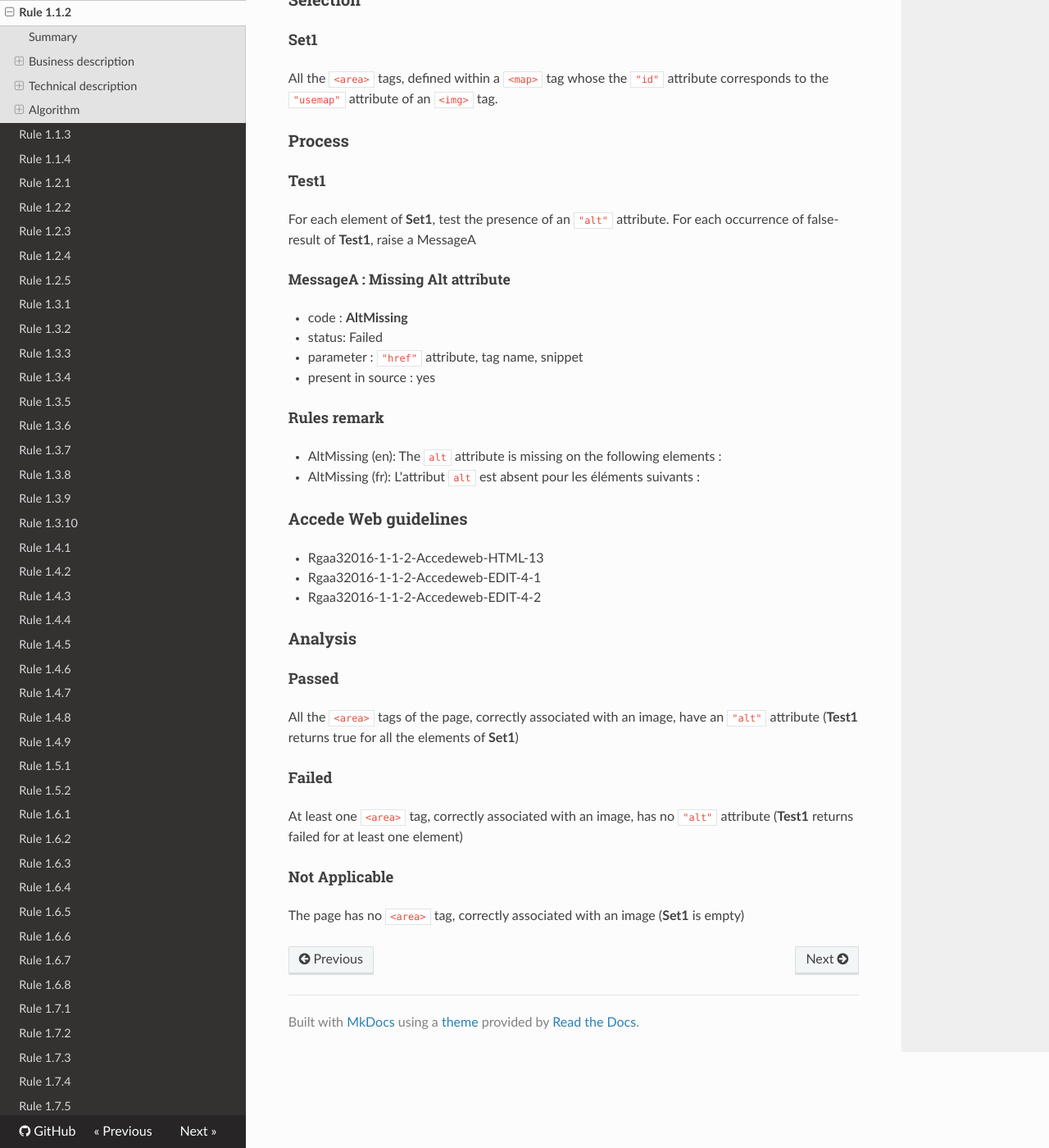
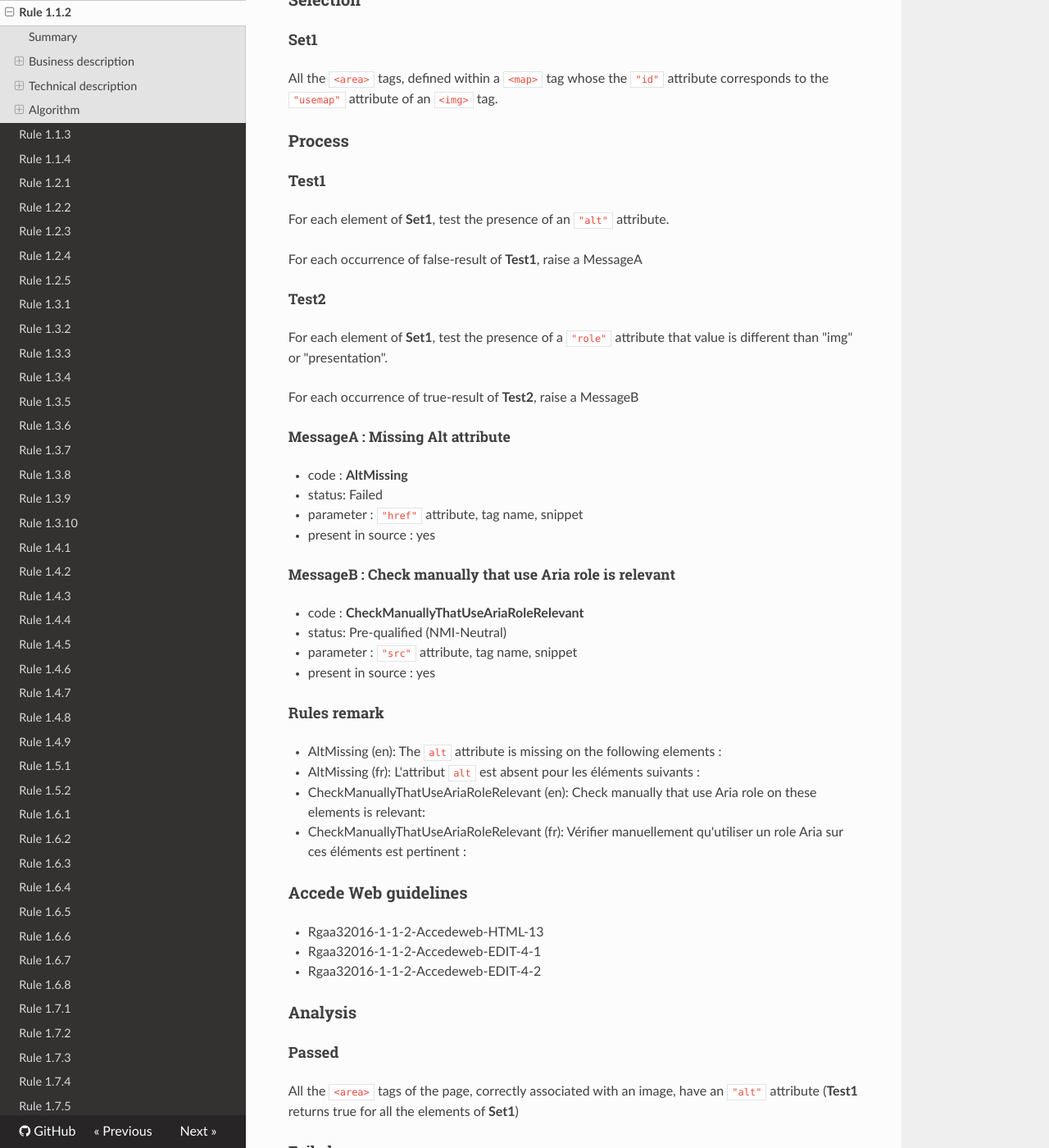
Before and after one commit to Tanaguru/RGAA3-2016, an MkDocs documentation site: the page built from docs/Rule-1-1-2.md, in a window 1280 px wide and 1400 px high, scrolled down 1060 px. Shown: the whole window at 82% size. Built offline with MkDocs 1.6.1, drawn with Linux system fonts in a browser that asks for light colours; nearby versions of some CDN libraries; old or Windows-style settings are respelled for this version of MkDocs; some of the changed text lies outside the part shown.

Commit message:
Update tests 1.1.1 to 1.1.4

```diff
--- a/docs/Rule-1-1-2.md
+++ b/docs/Rule-1-1-2.md
@@ -44,7 +44,15 @@ All the `<area>` tags, defined within a `<map>` tag whose the `"id"` attribute c
 
 #### Test1
 
-For each element of **Set1**, test the presence of an `"alt"` attribute. For each occurrence of false-result of **Test1**, raise a MessageA
+For each element of **Set1**, test the presence of an `"alt"` attribute.
+
+For each occurrence of false-result of **Test1**, raise a MessageA
+
+##### Test2
+
+For each element of **Set1**, test the presence of a `"role"` attribute that value is different than "img" or "presentation".
+
+For each occurrence of true-result of **Test2**, raise a MessageB
 
 ##### MessageA : Missing Alt attribute
 
@@ -53,10 +61,20 @@ For each element of **Set1**, test the presence of an `"alt"` attribute. For eac
 -    parameter : `"href"` attribute, tag name, snippet
 -    present in source : yes
 
+##### MessageB : Check manually that use Aria role is relevant
+
+-    code : **CheckManuallyThatUseAriaRoleRelevant**
+-    status: Pre-qualified (NMI-Neutral)
+-    parameter : `"src"` attribute, tag name, snippet
+-    present in source : yes
+
 #### Rules remark
 
  * AltMissing (en): The <code>alt</code> attribute is missing on the following elements :
  * AltMissing (fr): L&#39;attribut <code>alt</code> est absent pour les &eacute;l&eacute;ments suivants :
+
+ * CheckManuallyThatUseAriaRoleRelevant (en): Check manually that use Aria role on these elements is relevant:
+ * CheckManuallyThatUseAriaRoleRelevant (fr): V&eacute;rifier manuellement qu'utiliser un role Aria sur ces &eacute;l&eacute;ments est pertinent :
 
 ### Accede Web guidelines
 
@@ -74,6 +92,10 @@ All the `<area>` tags of the page, correctly associated with an image, have an `
 
 At least one `<area>` tag, correctly associated with an image, has no `"alt"` attribute (**Test1** returns failed for at least one element)
 
+#### Pre-qualified
+
+All the `<area>` tags of the page have an `"role"` attribute that value is different than "img" or "presentation" (**Test2** returns true for all the elements of **Set1**)
+
 #### Not Applicable
 
 The page has no `<area>` tag, correctly associated with an image (**Set1** is empty)
```
Also changed, not shown: docs/Rule-1-1-1.md (+20 -0 lines), docs/Rule-1-1-3.md (+20 -2 lines), docs/Rule-1-1-4.md (+16 -0 lines).
